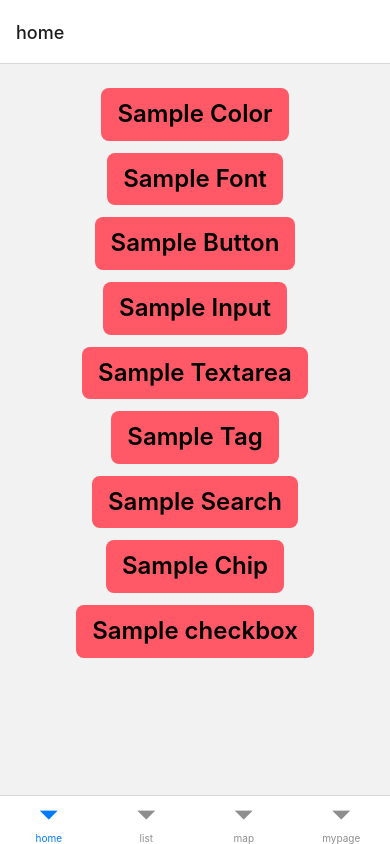
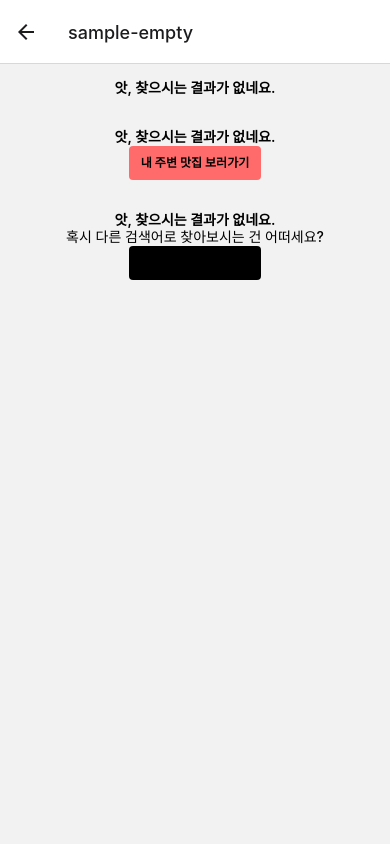
Before and after one commit to diningBuddy/fe, a React Native app: screen /sample-empty in a window 390 px wide. Built offline with nearby package versions, Linux system fonts and the light colour scheme.

Commit message:
feat : empty 컴포넌트 작업

```diff
--- a/App.tsx
+++ b/App.tsx
@@ -21,6 +21,7 @@ import SampleTag from "./src/components/sample/SampleTag";
 import SampleSearch from "./src/components/sample/SampleSearch";
 import SampleChip from "./src/components/sample/SampleChip";
 import SampleCheckbox from "./src/components/sample/SampleCheckbox";
+import SampleEmpty from "./src/components/sample/SampleEmpty";
 
 export type Props = {
   label: string;
@@ -60,6 +61,7 @@ const App: React.FC<Props> = ({ label, onPress, color, ...rest }) => {
           <Stack.Screen name={RouteNames.SAMPLE_SEARCH} component={SampleSearch} />
           <Stack.Screen name={RouteNames.SAMPLE_CHIP} component={SampleChip} />
           <Stack.Screen name={RouteNames.SAMPLE_CHECKBOX} component={SampleCheckbox} />
+          <Stack.Screen name={RouteNames.SAMPLE_EMPTY} component={SampleEmpty} />
         </Stack.Navigator>
       </NavigationContainer>
     </ThemeProvider>
--- /dev/null
+++ b/src/common/atom/Empty.tsx
@@ -0,0 +1,62 @@
+import React from "react";
+import styled from "styled-components/native";
+
+import { BodyMedium14, BodySemibold12, BodySemibold14 } from "./Typo";
+
+interface EmptyProps {
+  title?: string;
+  subtitle?: string;
+  innerText?: string;
+  onPress?: () => void;
+  buttonColor?: string;
+  mode?: "main" | "secondary";
+}
+
+const Empty: React.FC<EmptyProps> = ({
+  title = "앗, 찾으시는 결과가 없네요.",
+  subtitle,
+  innerText,
+  onPress,
+  buttonColor,
+  mode = "main",
+}) => {
+  const ButtonBgColor = buttonColor || (mode === "main" ? "#FF6B6B" : "#000000");
+
+  return (
+    <Container>
+      {/**
+       * TODO :
+       * FONT 색상추가, 마진추가,
+       * 버튼 색상 재설정,
+       * 고정텍스트 확인,
+       * container padding값 추가
+       * */}
+
+      {/* BodySemibold14 - mb: 8px */}
+      <BodySemibold14>{title}</BodySemibold14>
+
+      {/* BodyMedium14 - mb: 16px */}
+      {subtitle && <BodyMedium14>{subtitle}</BodyMedium14>}
+      {innerText && onPress && (
+        <Button onPress={onPress} buttonColor={ButtonBgColor}>
+          <BodySemibold12>{innerText}</BodySemibold12>
+        </Button>
+      )}
+    </Container>
+  );
+};
+
+export default Empty;
+
+const Container = styled.View`
+  padding: 16px;
+  align-items: center;
+  justify-content: center;
+  background-color: transparent;
+`;
+
+const Button = styled.TouchableOpacity<{ buttonColor: string }>`
+  background-color: ${({ buttonColor }) => buttonColor};
+  padding: 10px 12px;
+  border-radius: 4px;
+`;
--- a/src/components/sample/SampleColor.tsx
+++ b/src/components/sample/SampleColor.tsx
@@ -1,6 +1,7 @@
 import React, { useContext } from "react";
 import styled, { ThemeContext, DefaultTheme } from "styled-components/native";
 import { StyleSheet, Text, TouchableOpacity, View, ScrollView } from "react-native";
+
 import ThemeStyle from "../../styles/ThemeStyle";
 
 const ColorItem: React.FC<{ color: string; label: string }> = ({ color, label }) => (
--- /dev/null
+++ b/src/components/sample/SampleEmpty.tsx
@@ -0,0 +1,27 @@
+import React from "react";
+import { View } from "react-native";
+
+import Empty from "../../common/atom/Empty";
+
+const SampleEmpty = () => {
+  const handleButtonClick = () => {
+    console.log("버튼이 클릭되었습니다!");
+  };
+
+  return (
+    <View>
+      <Empty />
+
+      <Empty innerText="내 주변 맛집 보러가기" onPress={handleButtonClick} />
+
+      <Empty
+        subtitle="혹시 다른 검색어로 찾아보시는 건 어떠세요?"
+        innerText="내 주변 맛집 보러가기"
+        mode="secondary"
+        onPress={handleButtonClick}
+      />
+    </View>
+  );
+};
+
+export default SampleEmpty;
--- a/src/screens/HomeScreen.tsx
+++ b/src/screens/HomeScreen.tsx
@@ -28,6 +28,7 @@ function HomeScreen({ navigation }: Props) {
     { label: "Sample Search", route: RouteNames.SAMPLE_SEARCH },
     { label: "Sample Chip", route: RouteNames.SAMPLE_CHIP },
     { label: "Sample checkbox", route: RouteNames.SAMPLE_CHECKBOX },
+    { label: "Sample empty", route: RouteNames.SAMPLE_EMPTY },
   ];
 
   return (
--- a/src/utils/routes.ts
+++ b/src/utils/routes.ts
@@ -15,6 +15,7 @@ export const RouteNames = {
   SAMPLE_SEARCH: "sample-search" as const,
   SAMPLE_CHIP: "sample-chip" as const,
   SAMPLE_CHECKBOX: "sample-checkbox" as const,
+  SAMPLE_EMPTY: "sample-empty" as const,
 };
 
 export type RootStackParamList = {
@@ -33,4 +34,5 @@ export type RootStackParamList = {
   [RouteNames.SAMPLE_SEARCH]: undefined;
   [RouteNames.SAMPLE_CHIP]: undefined;
   [RouteNames.SAMPLE_CHECKBOX]: undefined;
+  [RouteNames.SAMPLE_EMPTY]: undefined;
 };
```
